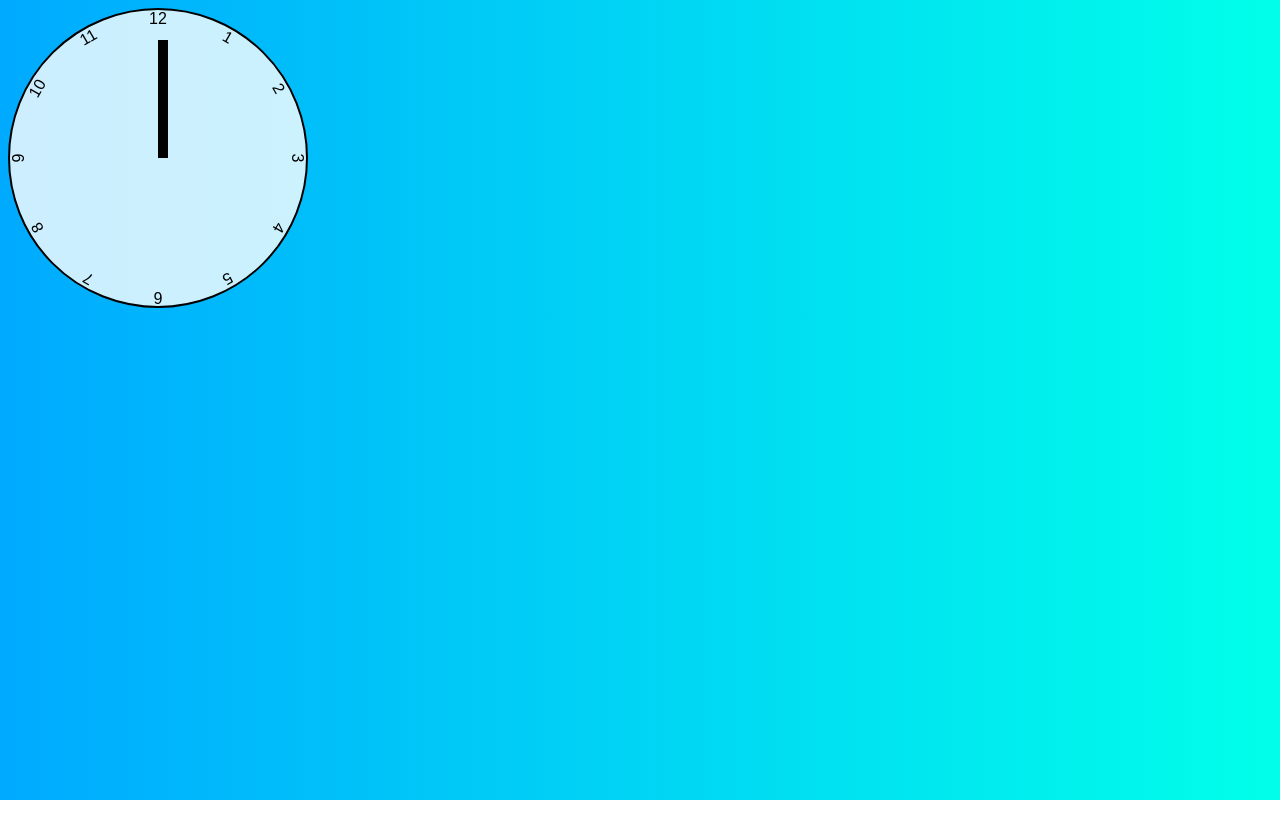
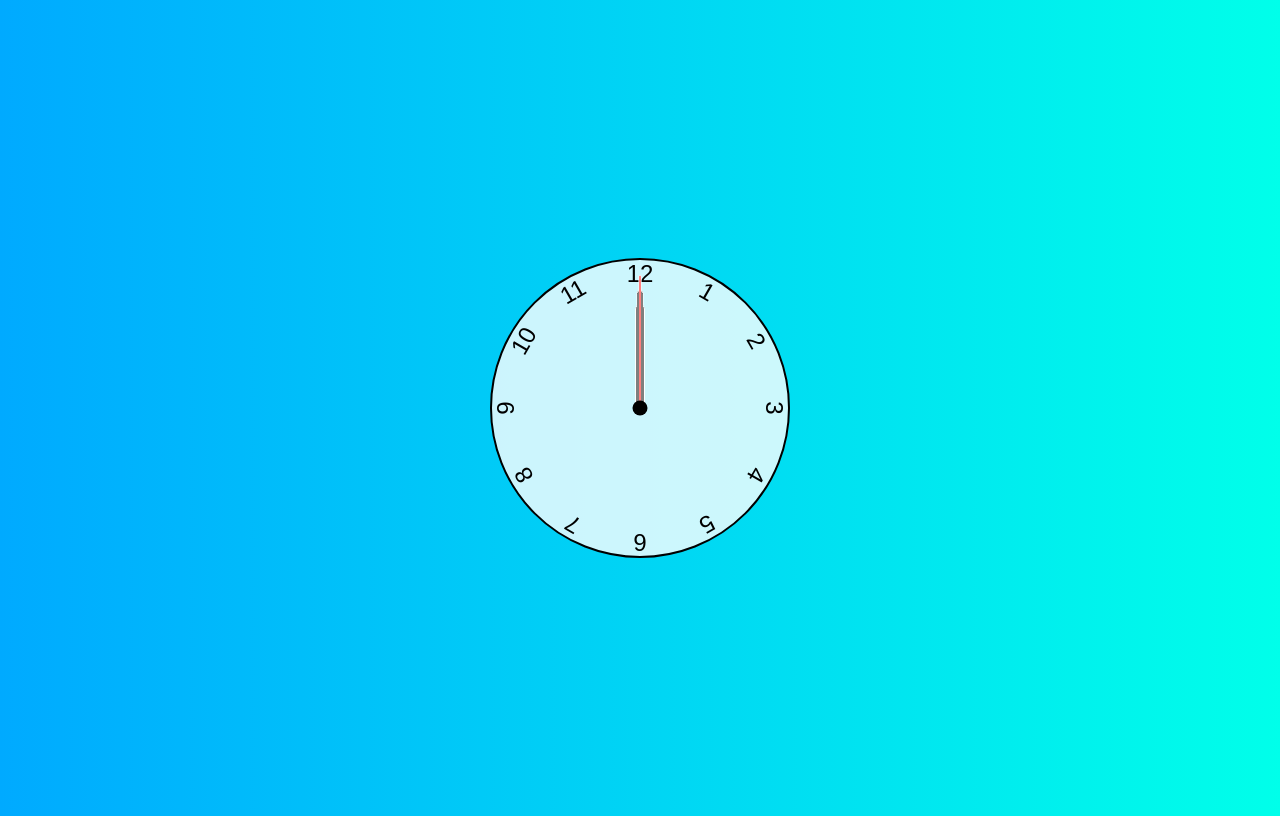
Before and after one commit to bokigolic/manual-clock-js, a plain HTML site: page index.html in a window 1280 px wide. Drawn offline with Linux system fonts and the light colour scheme.

Commit message:
added clock hands and numbers

```diff
--- a/style.css
+++ b/style.css
@@ -1,12 +1,15 @@
-*,
-*::after,
-::before {
+*, *::after, *::before {
   box-sizing: border-box;
-  font-family: sans-serif;
+  font-family: Gotham Rounded, sans-serif;
 }
 
 body {
   background: linear-gradient(to right, hsl(200, 100%, 50%), hsl(175, 100%, 50%));
+  display: flex;
+  justify-content: center;
+  align-items: center;
+  min-height: 100vh;
+  overflow: hidden;
 }
 
 .clock {
@@ -23,63 +26,63 @@ body {
   position: absolute;
   width: 100%;
   height: 100%;
-
   text-align: center;
   transform: rotate(var(--rotation));
-
-
+  font-size: 1.5rem;
 }
 
-.clock .number1 {
-  --rotation: 30deg
-}
-
-.clock .number2 {
-  --rotation: 60deg
-}
-
-.clock .number3 {
-  --rotation: 90deg
-}
-
-.clock .number4 {
-  --rotation: 120deg
-}
-
-.clock .number5 {
-  --rotation: 150deg
-}
-
-.clock .number6 {
-  --rotation: 180deg
-}
-
-.clock .number7 {
-  --rotation: 210deg
-}
-
-.clock .number8 {
-  --rotation: 240deg
-}
-
-.clock .number9 {
-  --rotation: 270deg
-}
-
-.clock .number10 {
-  --rotation: 300deg
-}
-
-.clock .number11 {
-  --rotation: 330deg
-}
-
+.clock .number1 { --rotation: 30deg; }
+.clock .number2 { --rotation: 60deg; }
+.clock .number3 { --rotation: 90deg; }
+.clock .number4 { --rotation: 120deg; }
+.clock .number5 { --rotation: 150deg; }
+.clock .number6 { --rotation: 180deg; }
+.clock .number7 { --rotation: 210deg; }
+.clock .number8 { --rotation: 240deg; }
+.clock .number9 { --rotation: 270deg; }
+.clock .number10 { --rotation: 300deg; }
+.clock .number11 { --rotation: 330deg; }
 
 .clock .hand {
+  --rotation: 0;
   position: absolute;
   bottom: 50%;
   left: 50%;
-  width: 10px;
+  border: 1px solid white;
+  border-top-left-radius: 10px;
+  border-top-right-radius: 10px;
+  transform-origin: bottom;
+  z-index: 10;
+  transform: translateX(-50%) rotate(calc(var(--rotation) * 1deg));
+}
+
+.clock::after {
+  content: '';
+  position: absolute;
+  background-color: black;
+  z-index: 11;
+  width: 15px;
+  height: 15px;
+  top: 50%;
+  left: 50%;
+  transform: translate(-50%, -50%);
+  border-radius: 50%;
+}
+
+.clock .hand.second {
+  width: 3px;
+  height: 45%;
+  background-color: red;
+}
+
+.clock .hand.minute {
+  width: 7px;
   height: 40%;
   background-color: black;
 }
+
+.clock .hand.hour {
+  width: 10px;
+  height: 35%;
+  background-color: black;
+}
```
Also changed, not shown: index.html (+0 -1 lines).
